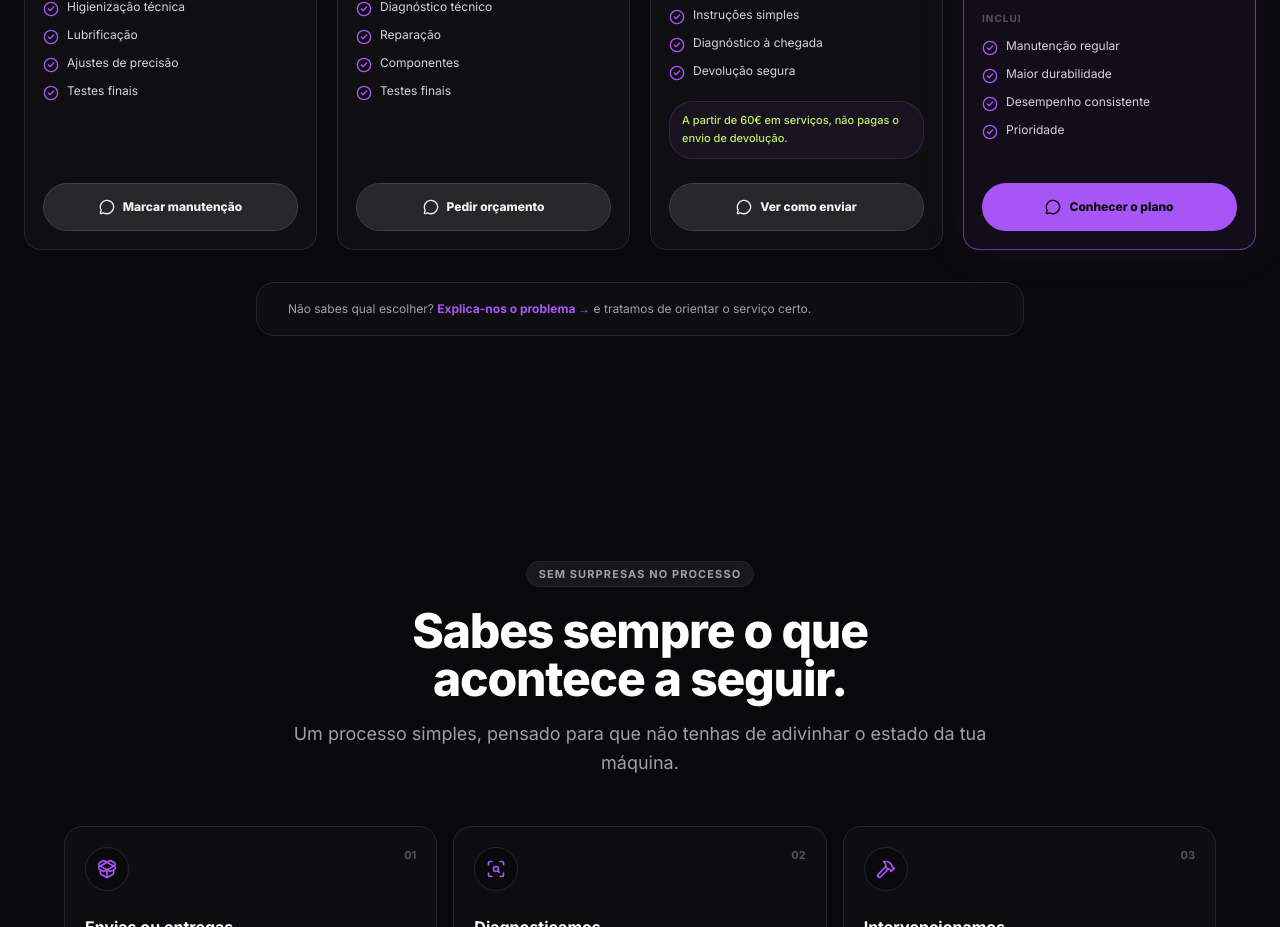
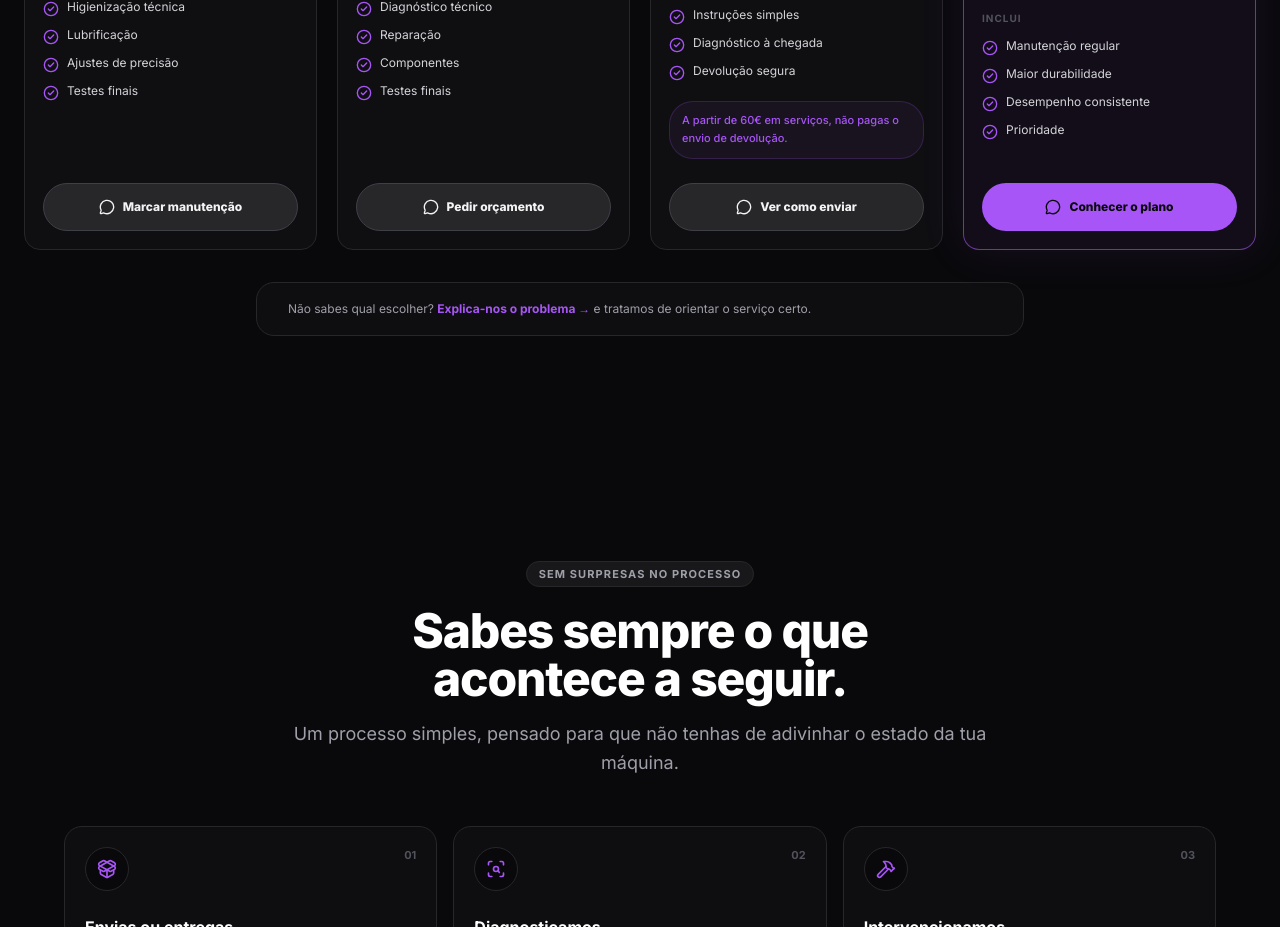
Before and after one commit to martimfm1/lab-customs-clipper, a Next.js app: page / in a window 1280 px wide. Shown: the part 2540-3467 px from the top of the page. Built offline with nearby package versions, Linux system fonts and the light colour scheme.

Commit message:
Update FAQ and Services sections with new brand color accents

```diff
--- a/components/faq-section.tsx
+++ b/components/faq-section.tsx
@@ -70,7 +70,7 @@ export default function FaqSection() {
                   hideChevron
                   className="group/faq-trigger flex w-full items-center justify-between gap-4 px-5 py-5 text-left text-sm font-semibold text-zinc-200 transition-colors duration-300 hover:no-underline hover:text-white sm:px-6"
                 >
-                  <span className="transition-colors duration-300 group-aria-expanded/faq-trigger:text-[#bef264]">
+                  <span className="transition-colors duration-300 group-aria-expanded/faq-trigger:text-[#a855f7]">
                     {faq.q}
                   </span>
                   <span className="relative flex h-9 w-9 shrink-0 items-center justify-center rounded-xl border border-zinc-800 bg-zinc-950 text-zinc-400 transition-all duration-300 group-aria-expanded/faq-trigger:border-[#a855f7]/50 group-aria-expanded/faq-trigger:bg-[#a855f7]/10 group-aria-expanded/faq-trigger:text-[#a855f7] group-aria-expanded/faq-trigger:shadow-[0_0_18px_rgba(168,85,247,0.18)]">
--- a/components/services-section.tsx
+++ b/components/services-section.tsx
@@ -166,7 +166,7 @@ export default function ServicesSection() {
                 </div>
 
                 {"note" in service && service.note && (
-                  <div className="mb-4 rounded-xl border border-[#a855f7]/20 bg-[#a855f7]/[0.06] px-3 py-2.5 text-[11px] font-medium leading-relaxed text-[#bef264]">
+                  <div className="mb-4 rounded-xl border border-[#a855f7]/20 bg-[#a855f7]/[0.06] px-3 py-2.5 text-[11px] font-medium leading-relaxed text-[#a855f7]">
                     {service.note}
                   </div>
                 )}
```
